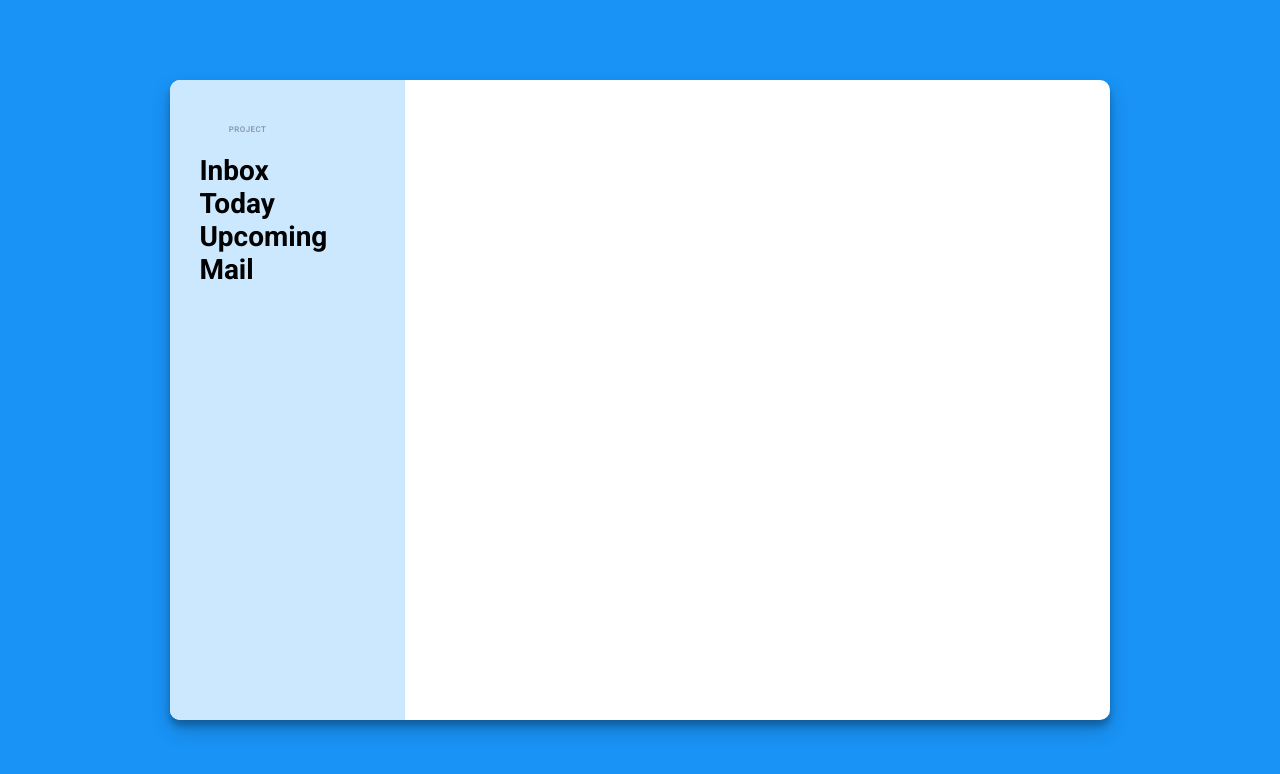
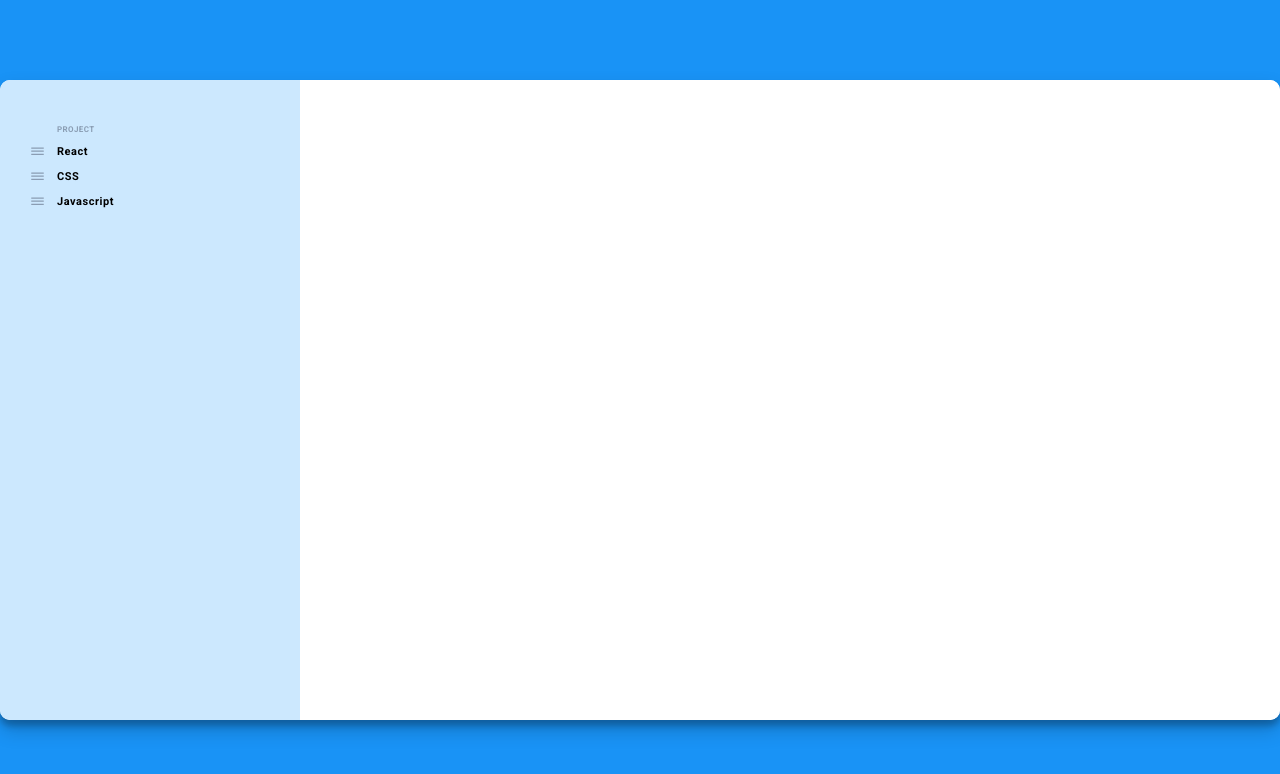
Before and after one commit to tunchasan/React-TODO-App, a React (Create React App) app: page / in a window 1280 px wide. Shown: the top 774 px of the page. Built offline with nearby package versions, Linux system fonts and the light colour scheme.

Commit message:
Revision on entire project' components

```diff
--- a/src/App.css
+++ b/src/App.css
@@ -13,8 +13,9 @@ body {
 }
 
 .app {
+  display: flex;
   overflow: hidden;
-  max-width: 940px;
+  max-width: 1360px;
   background: white;
   width: 100vw;
   height: 80vh;
--- a/src/App.js
+++ b/src/App.js
@@ -1,11 +1,12 @@
 import React from "react";
-import { SideBar } from "./components/index";
+import { SideBar, Content } from "./components/index";
 import "./App.css";
 
 function App() {
   return (
     <div className="app">
       <SideBar />
+      <Content />
     </div>
   );
 }
--- a/src/components/Content/Content.css
+++ b/src/components/Content/Content.css
@@ -0,0 +1,4 @@
+.content_container {
+  flex: 1;
+  background-color: white;
+}
--- a/src/components/Content/Content.jsx
+++ b/src/components/Content/Content.jsx
@@ -2,7 +2,7 @@ import React from "react";
 import "./Content.css";
 
 function Content() {
-  return <div></div>;
+  return <div className="content_container"></div>;
 }
 
 export default Content;
--- a/src/components/SideBar/CollectionHolder/CollectionHolder.jsx
+++ b/src/components/SideBar/CollectionHolder/CollectionHolder.jsx
@@ -1,8 +1,20 @@
 import React from "react";
+import { CollectionTitle, CollectionItem } from "../../index";
 import "./CollectionHolder.css";
 
-function CollectionHolder() {
-  return <div></div>;
+function CollectionHolder({ collectionTitle, collectionItemTitles }) {
+  const renderCollectionItemTitles = () => {
+    return collectionItemTitles.map((title) => (
+      <CollectionItem title={title} />
+    ));
+  };
+
+  return (
+    <div className="collectionHolder_container">
+      <CollectionTitle title={collectionTitle} />
+      {renderCollectionItemTitles()}
+    </div>
+  );
 }
 
 export default CollectionHolder;
--- a/src/components/SideBar/CollectionItem/CollectionItem.css
+++ b/src/components/SideBar/CollectionItem/CollectionItem.css
@@ -0,0 +1,18 @@
+.collectionItem_container {
+  display: flex;
+  align-items: center;
+  padding-top: 10px;
+  padding-left: 30px;
+}
+
+.collectionItem_title {
+  padding-left: 12px;
+  font-size: 11px;
+  font-weight: 700;
+  letter-spacing: 0.05em;
+}
+
+.collectionItem_icon {
+  font-size: 15px !important;
+  color: #8a9db3;
+}
--- a/src/components/SideBar/CollectionItem/CollectionItem.jsx
+++ b/src/components/SideBar/CollectionItem/CollectionItem.jsx
@@ -1,8 +1,14 @@
 import React from "react";
+import { Dehaze } from "@material-ui/icons";
 import "./CollectionItem.css";
 
-function CollectionItem() {
-  return <div></div>;
+function CollectionItem({ title }) {
+  return (
+    <div className="collectionItem_container">
+      <Dehaze className="collectionItem_icon" />
+      <p className="collectionItem_title">{title}</p>
+    </div>
+  );
 }
 
 export default CollectionItem;
--- a/src/components/SideBar/CollectionTitle/CollectionTitle.css
+++ b/src/components/SideBar/CollectionTitle/CollectionTitle.css
@@ -1,8 +1,9 @@
-.title {
-  margin: 20px 0px;
+.collectionTitle_title {
   color: #8a9db3;
   font-weight: 700;
   text-transform: uppercase;
   font-size: 8px;
   letter-spacing: 0.05em;
+  padding-top: 45px;
+  padding-left: 57px;
 }
--- a/src/components/SideBar/CollectionTitle/CollectionTitle.jsx
+++ b/src/components/SideBar/CollectionTitle/CollectionTitle.jsx
@@ -2,7 +2,7 @@ import React from "react";
 import "./CollectionTitle.css";
 
 function CollectionTitle({ title }) {
-  return <p className="title">{title}</p>;
+  return <p className="collectionTitle_title">{title}</p>;
 }
 
 export default CollectionTitle;
--- a/src/components/SideBar/SideBar.jsx
+++ b/src/components/SideBar/SideBar.jsx
@@ -1,20 +1,14 @@
 import React from "react";
-import { CollectionTitle } from "../index";
-import { Dehaze } from "@material-ui/icons";
 import "./SiderBar.css";
+import { CollectionHolder } from "../index";
 
 function SideBar() {
   return (
-    <div className="sideBar">
-      <div className="sideBar-inner">
-        <CollectionTitle title="Project" />
-      </div>
-      <div className="xx">
-        <h1>Inbox</h1>
-        <h1>Today</h1>
-        <h1>Upcoming</h1>
-        <h1>Mail</h1>
-      </div>
+    <div className="sideBar_container">
+      <CollectionHolder
+        collectionTitle="Project"
+        collectionItemTitles={["React", "CSS", "Javascript"]}
+      />
     </div>
   );
 }
--- a/src/components/SideBar/SiderBar.css
+++ b/src/components/SideBar/SiderBar.css
@@ -1,24 +1,4 @@
-.sideBar {
-  align-items: center;
-  display: flex;
-  flex-direction: column;
+.sideBar_container {
+  width: 300px;
   background-color: #cce8fe;
-  width: 25%;
-  height: 100%;
-  max-width: 235px;
 }
-
-.sideBar-inner {
-  padding-top: 25px;
-  width: 50%;
-  overflow-wrap: break-word;
-}
-
-.xx {
-  overflow-wrap: break-word;
-  width: 75%;
-}
-
-.sadsa {
-  word-wrap: break-word;
-}
```
